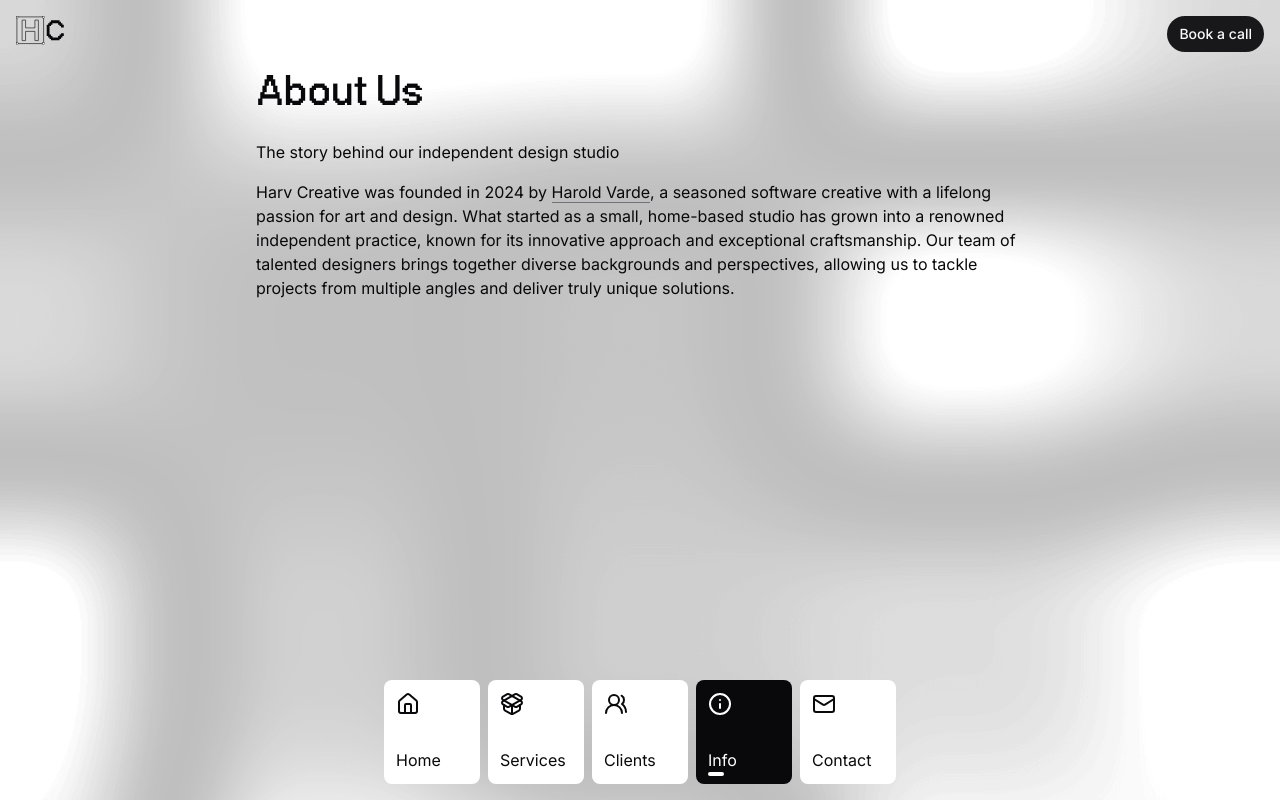
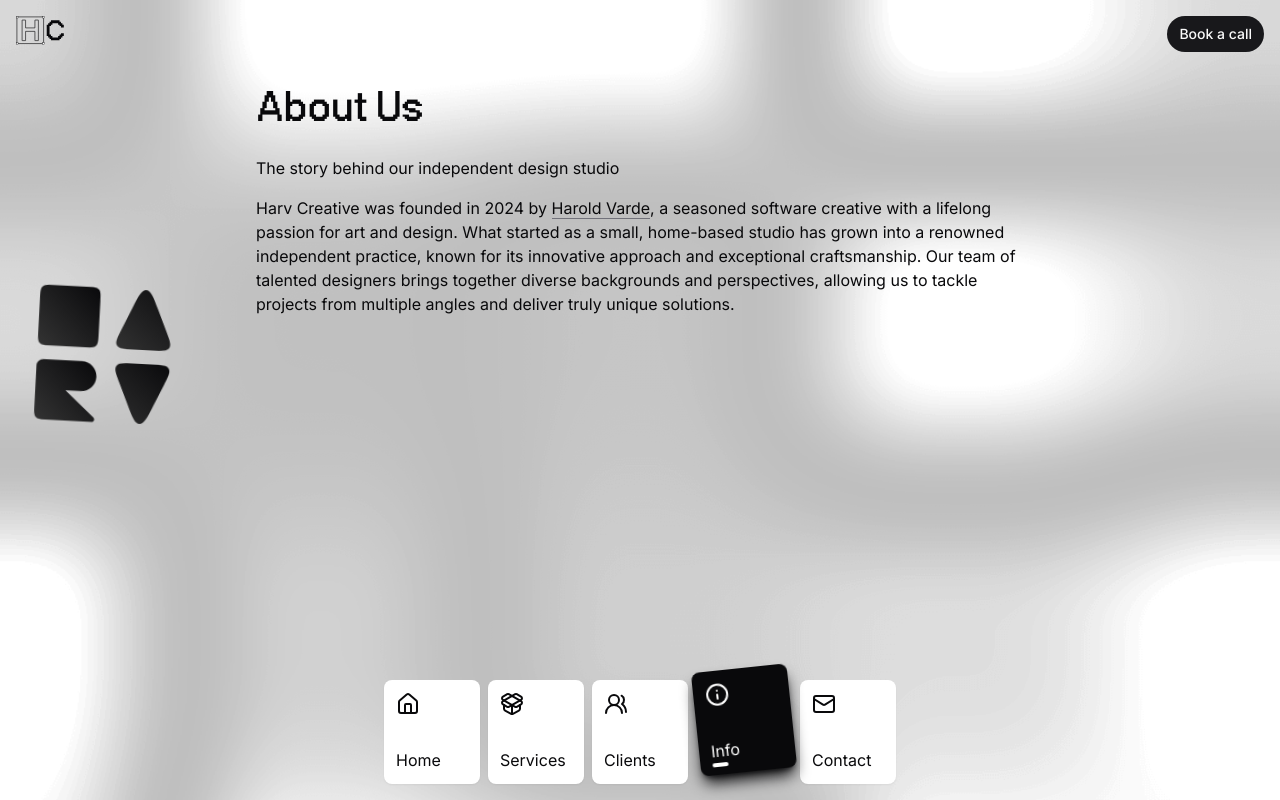
Before and after one commit to haroldjeshua/creative, a Next.js app: page /info in a window 1280 px wide. Built offline with nearby package versions, Linux system fonts and the light colour scheme.

Commit message:
add harv logo + add navtransform fx

```diff
--- a/app/(routes)/info/page.tsx
+++ b/app/(routes)/info/page.tsx
@@ -9,6 +9,83 @@ export const metadata: Metadata = {
 export default function Page() {
   return (
     <section className="space-y-4">
+      <svg
+        className="size-24 rotate-3 sm:size-32 xl:fixed xl:left-4 xl:top-1/3 xl:size-44"
+        viewBox="0 0 100 100"
+        fill="none"
+        xmlns="http://www.w3.org/2000/svg"
+      >
+        <g
+          style={{
+            mixBlendMode: "luminosity",
+          }}
+        >
+          <path
+            d="M12 19.7934C12 16.0221 12 14.1365 13.1716 12.965C14.3431 11.7934 16.2288 11.7934 20 11.7934H38.3477C42.119 11.7934 44.0046 11.7934 45.1761 12.965C46.3477 14.1365 46.3477 16.0221 46.3477 19.7934V38.1411C46.3477 41.9123 46.3477 43.798 45.1761 44.9695C44.0046 46.1411 42.119 46.1411 38.3477 46.1411H20C16.2288 46.1411 14.3431 46.1411 13.1716 44.9695C12 43.798 12 41.9123 12 38.1411V19.7934Z"
+            fill="url(#paint0_linear_3536_539)"
+          />
+          <path
+            d="M84.6883 34.8115C86.9003 39.8683 88.0063 42.3967 86.8222 44.2072C85.638 46.0177 82.8783 46.0177 77.3589 46.0177L66.577 46.0177C61.0213 46.0177 58.2434 46.0177 57.0606 44.1958C55.8778 42.3738 57.0084 39.8365 59.2696 34.7617L64.7102 22.5514C67.8757 15.447 69.4584 11.8948 72.0649 11.9037C74.6714 11.9126 76.2299 15.4754 79.347 22.6012L84.6883 34.8115Z"
+            fill="url(#paint1_linear_3536_539)"
+          />
+          <path
+            fillRule="evenodd"
+            clipRule="evenodd"
+            d="M15.8164 54.0494C13.7087 54.0494 12 55.7581 12 57.8659V71.2233H37.7608C42.5032 71.2233 46.3477 67.3788 46.3477 62.6364C46.3477 57.8939 42.5032 54.0494 37.7608 54.0494H15.8164ZM29.1739 71.2235H12V80.3974C12 84.1686 12 86.0542 13.1716 87.2258C14.3431 88.3974 16.2288 88.3974 20 88.3974H44.871C45.6866 88.3974 46.3477 87.7362 46.3477 86.9207C46.3477 86.4949 46.1639 86.0898 45.8434 85.8094L29.1739 71.2235Z"
+            fill="url(#paint2_linear_3536_539)"
+          />
+          <path
+            d="M59.4896 65.2303C57.2749 60.1725 56.1676 57.6437 57.3517 55.8325C58.5358 54.0214 61.2965 54.0214 66.8178 54.0214H77.59C83.1477 54.0214 85.9265 54.0214 87.1092 55.844C88.2919 57.6665 87.16 60.2044 84.8962 65.2801L79.4605 77.4674C76.2951 84.5646 74.7124 88.1132 72.107 88.1043C69.5015 88.0954 67.943 84.5361 64.826 77.4176L59.4896 65.2303Z"
+            fill="url(#paint3_linear_3536_539)"
+          />
+        </g>
+        <defs>
+          <linearGradient
+            id="paint0_linear_3536_539"
+            x1={12}
+            y1={45.9996}
+            x2={46.3999}
+            y2={11.5996}
+            gradientUnits="userSpaceOnUse"
+          >
+            <stop stopColor="#333333" />
+            <stop offset={1} stopColor="#09090B" />
+          </linearGradient>
+          <linearGradient
+            id="paint1_linear_3536_539"
+            x1={54.3998}
+            y1={45.9997}
+            x2={89.5997}
+            y2={5.99981}
+            gradientUnits="userSpaceOnUse"
+          >
+            <stop stopColor="#333333" />
+            <stop offset={1} stopColor="#09090B" />
+          </linearGradient>
+          <linearGradient
+            id="paint2_linear_3536_539"
+            x1={12}
+            y1={88}
+            x2={46.3999}
+            y2={54.8001}
+            gradientUnits="userSpaceOnUse"
+          >
+            <stop stopColor="#333333" />
+            <stop offset={1} stopColor="#09090B" />
+          </linearGradient>
+          <linearGradient
+            id="paint3_linear_3536_539"
+            x1={54.4003}
+            y1={93.9995}
+            x2={89.6002}
+            y2={53.9996}
+            gradientUnits="userSpaceOnUse"
+          >
+            <stop stopColor="#333333" />
+            <stop offset={1} stopColor="#09090B" />
+          </linearGradient>
+        </defs>
+      </svg>
       <h1 className="font-display text-6xl">About Us</h1>
       <h3>The story behind our independent design studio</h3>
       <p>
--- a/components/navbar.tsx
+++ b/components/navbar.tsx
@@ -47,8 +47,8 @@ export function Navbar() {
             className={cn(
               "relative flex min-w-16 flex-col gap-4 rounded-lg bg-background p-2 transition-all ease-linear sm:min-w-24 sm:gap-8 sm:p-3",
               isTabActive(route.href)
-                ? "bg-foreground text-background hover:bg-foreground/85"
-                : "bg-background hover:bg-background/25",
+                ? "z-10 -translate-y-3 -rotate-6 bg-foreground text-background shadow-lg shadow-foreground hover:bg-foreground/85"
+                : "bg-background shadow-sm hover:-translate-y-2 hover:rotate-2 hover:bg-background/85",
             )}
           >
             <span>
```
